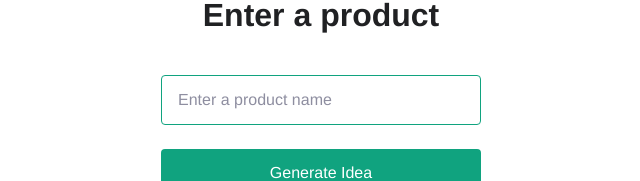
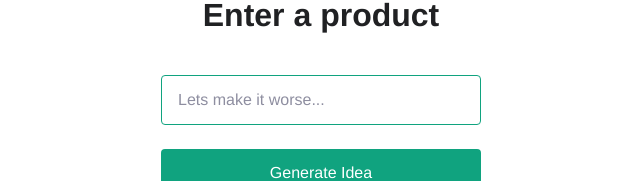
Before and after one commit to techonomics69/shittyai.com, a Next.js app: page / in a window 1280 px wide. Shown: the part 123-304 px from the top of the page, without its empty margins (319-959 px from the left). Built offline with nearby package versions, Linux system fonts and the light colour scheme; a web font is replaced by a local one.

Commit message:
Update index.js

```diff
--- a/pages/index.js
+++ b/pages/index.js
@@ -34,7 +34,8 @@ export default function Home() {
           <input
             type="text"
             name="product"
-            placeholder="Enter a product name"
+            placeholder="Got a shitty idea..."
+            placeholder="Lets make it worse..."
             value={productInput}
             onChange={(e) => setproductInput(e.target.value)}
           />
```
